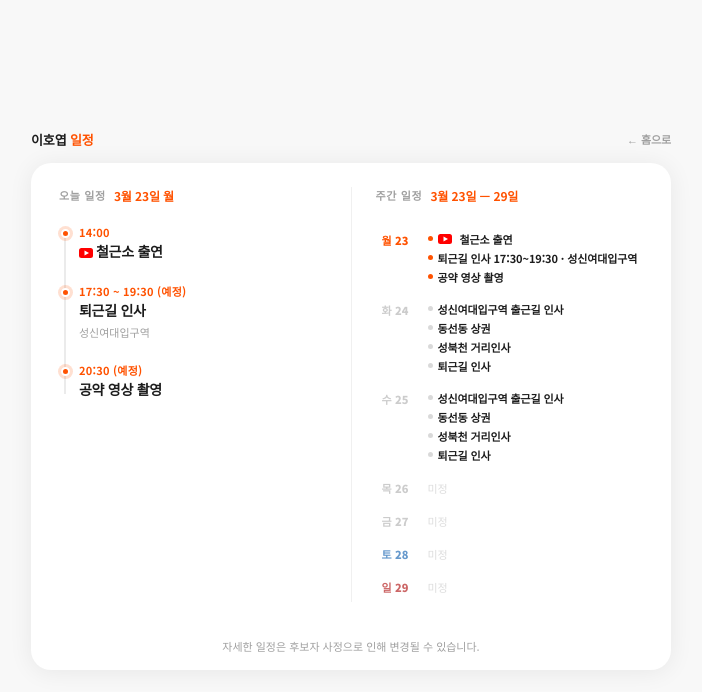
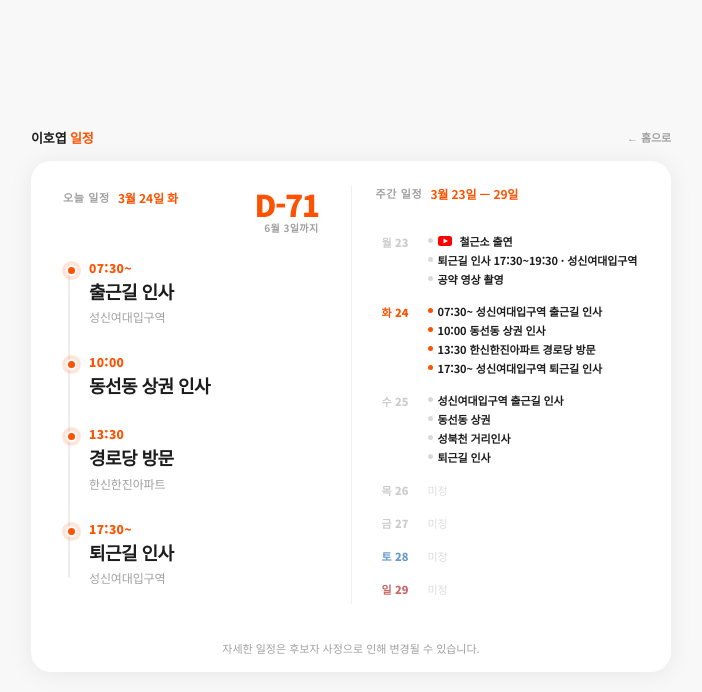
Before and after one commit to hoyup97-hash/hoyup, a plain HTML site: page schedule/index.html in a window 1280 px wide. Shown: the whole page, without its empty margins (289-991 px from the left). Drawn offline with Linux system fonts and the light colour scheme.

Commit message:
일정 업데이트 23일밤
24일 내용으로 업데이트

```diff
--- a/schedule/index.html
+++ b/schedule/index.html
@@ -71,21 +71,24 @@
   .sched-divider { background: rgba(0,0,0,0.06); width: 1px; margin: 24px 0; }
   @media (max-width: 600px) { .sched-divider { width: auto; height: 1px; margin: 0 24px; } }
 
-  .sched-today { padding: 24px 28px; }
-  .sched-panel-label { font-size: 11px; font-weight: 800; letter-spacing: .06em; color: var(--gray); text-transform: uppercase; margin-bottom: 20px; display: flex; align-items: center; gap: 8px; }
+  .sched-today { padding: 28px 32px; }
+  .sched-panel-label { font-size: 11px; font-weight: 800; letter-spacing: .06em; color: var(--gray); text-transform: uppercase; margin-bottom: 24px; display: flex; align-items: flex-start; gap: 8px; }
   .sched-panel-label span { font-size: 12px; font-weight: 700; color: var(--orange); letter-spacing: -.01em; text-transform: none; }
-  .sched-timeline { display: flex; flex-direction: column; position: relative; padding-left: 20px; }
-  .sched-timeline::before { content:''; position:absolute; left: 5px; top: 6px; bottom: 6px; width: 1.5px; background: rgba(0,0,0,0.08); }
-  .sched-tl-item { position: relative; display: flex; flex-direction: column; gap: 2px; padding-bottom: 22px; }
+  .sched-dday { margin-left: auto; display: flex; flex-direction: column; align-items: flex-end; gap: 1px; }
+  .sched-dday-num { font-size: 30px; font-weight: 900; color: var(--orange); letter-spacing: -.05em; line-height: 1; }
+  .sched-dday-sub { font-size: 10px; font-weight: 700; color: var(--gray); letter-spacing: .04em; text-transform: none; }
+  .sched-timeline { display: flex; flex-direction: column; position: relative; padding-left: 26px; }
+  .sched-timeline::before { content:''; position:absolute; left: 5px; top: 8px; bottom: 8px; width: 2px; background: rgba(0,0,0,0.07); border-radius: 2px; }
+  .sched-tl-item { position: relative; display: flex; flex-direction: column; gap: 3px; padding-bottom: 28px; }
   .sched-tl-item:last-child { padding-bottom: 0; }
-  .sched-tl-dot { position: absolute; left: -18px; top: 5px; width: 9px; height: 9px; border-radius: 50%; background: #ddd; border: 2px solid white; box-shadow: 0 0 0 1.5px #ddd; flex-shrink: 0; }
-  .sched-tl-item.tl-now .sched-tl-dot { background: var(--orange); box-shadow: 0 0 0 3px rgba(255,82,0,.18); }
+  .sched-tl-dot { position: absolute; left: -23px; top: 6px; width: 11px; height: 11px; border-radius: 50%; background: #ddd; border: 2.5px solid white; box-shadow: 0 0 0 1.5px #ddd; flex-shrink: 0; }
+  .sched-tl-item.tl-now .sched-tl-dot { background: var(--orange); box-shadow: 0 0 0 4px rgba(255,82,0,.15); }
   .sched-tl-item.tl-done .sched-tl-dot { background: #e0e0e0; box-shadow: 0 0 0 1.5px #e0e0e0; }
-  .sched-tl-time { font-size: 11px; font-weight: 700; color: var(--gray); letter-spacing: .02em; }
+  .sched-tl-time { font-size: 12px; font-weight: 800; color: var(--gray); letter-spacing: .03em; }
   .sched-tl-item.tl-now .sched-tl-time { color: var(--orange); }
-  .sched-tl-title { font-size: 14px; font-weight: 700; letter-spacing: -.02em; line-height: 1.4; color: var(--black); }
+  .sched-tl-title { font-size: 18px; font-weight: 700; letter-spacing: -.03em; line-height: 1.35; color: var(--black); }
   .sched-tl-item.tl-done .sched-tl-title { color: #bbb; text-decoration: line-through; text-decoration-color: #ddd; }
-  .sched-tl-place { font-size: 11px; color: var(--gray); margin-top: 1px; }
+  .sched-tl-place { font-size: 12px; font-weight: 500; color: var(--gray); margin-top: 2px; letter-spacing: -.01em; }
   .sched-tl-item.tl-done .sched-tl-place { color: #ccc; }
 
   .sched-week { padding: 24px 24px; }
@@ -128,23 +131,35 @@
 
       <!-- 오늘 일정 -->
       <div class="sched-today">
-        <div class="sched-panel-label">오늘 일정 <span>3월 23일 월</span></div>
+        <div class="sched-panel-label">오늘 일정 <span>3월 24일 화</span>
+          <div class="sched-dday">
+            <div class="sched-dday-num">D-71</div>
+            <div class="sched-dday-sub">6월 3일까지</div>
+          </div>
+        </div>
         <div class="sched-timeline">
           <div class="sched-tl-item tl-now">
             <div class="sched-tl-dot"></div>
-            <div class="sched-tl-time">14:00</div>
-            <div class="sched-tl-title"><svg width="14" height="10" viewBox="0 0 14 10" fill="none" style="display:inline-block;vertical-align:middle;margin-right:3px;flex-shrink:0"><rect width="14" height="10" rx="2.5" fill="#FF0000"/><polygon points="5.5,2.5 10,5 5.5,7.5" fill="white"/></svg>철근소 출연</div>
-          </div>
-          <div class="sched-tl-item tl-now">
-            <div class="sched-tl-dot"></div>
-            <div class="sched-tl-time">17:30 ~ 19:30 (예정)</div>
-            <div class="sched-tl-title">퇴근길 인사</div>
+            <div class="sched-tl-time">07:30~</div>
+            <div class="sched-tl-title">출근길 인사</div>
             <div class="sched-tl-place">성신여대입구역</div>
           </div>
           <div class="sched-tl-item tl-now">
             <div class="sched-tl-dot"></div>
-            <div class="sched-tl-time">20:30 (예정)</div>
-            <div class="sched-tl-title">공약 영상 촬영</div>
+            <div class="sched-tl-time">10:00</div>
+            <div class="sched-tl-title">동선동 상권 인사</div>
+          </div>
+          <div class="sched-tl-item tl-now">
+            <div class="sched-tl-dot"></div>
+            <div class="sched-tl-time">13:30</div>
+            <div class="sched-tl-title">경로당 방문</div>
+            <div class="sched-tl-place">한신한진아파트</div>
+          </div>
+          <div class="sched-tl-item tl-now">
+            <div class="sched-tl-dot"></div>
+            <div class="sched-tl-time">17:30~</div>
+            <div class="sched-tl-title">퇴근길 인사</div>
+            <div class="sched-tl-place">성신여대입구역</div>
           </div>
         </div>
       </div>
@@ -155,7 +170,7 @@
       <div class="sched-week">
         <div class="sched-panel-label">주간 일정 <span>3월 23일 — 29일</span></div>
         <div class="sched-week-days">
-          <div class="sched-day-row week-today">
+          <div class="sched-day-row">
             <div class="sched-day-label">월 23</div>
             <div class="sched-day-events">
               <div class="sched-week-event"><svg width="14" height="10" viewBox="0 0 14 10" fill="none" style="display:inline-block;vertical-align:middle;margin-right:3px;flex-shrink:0"><rect width="14" height="10" rx="2.5" fill="#FF0000"/><polygon points="5.5,2.5 10,5 5.5,7.5" fill="white"/></svg>철근소 출연</div>
@@ -163,13 +178,13 @@
               <div class="sched-week-event">공약 영상 촬영</div>
             </div>
           </div>
-          <div class="sched-day-row">
+          <div class="sched-day-row week-today">
             <div class="sched-day-label">화 24</div>
             <div class="sched-day-events">
-              <div class="sched-week-event">성신여대입구역 출근길 인사</div>
-              <div class="sched-week-event">동선동 상권</div>
-              <div class="sched-week-event">성북천 거리인사</div>
-              <div class="sched-week-event">퇴근길 인사</div>
+              <div class="sched-week-event">07:30~ 성신여대입구역 출근길 인사</div>
+              <div class="sched-week-event">10:00 동선동 상권 인사</div>
+              <div class="sched-week-event">13:30 한신한진아파트 경로당 방문</div>
+              <div class="sched-week-event">17:30~ 성신여대입구역 퇴근길 인사</div>
             </div>
           </div>
           <div class="sched-day-row">
```
Also changed, not shown: index.html (+41 -26 lines).
